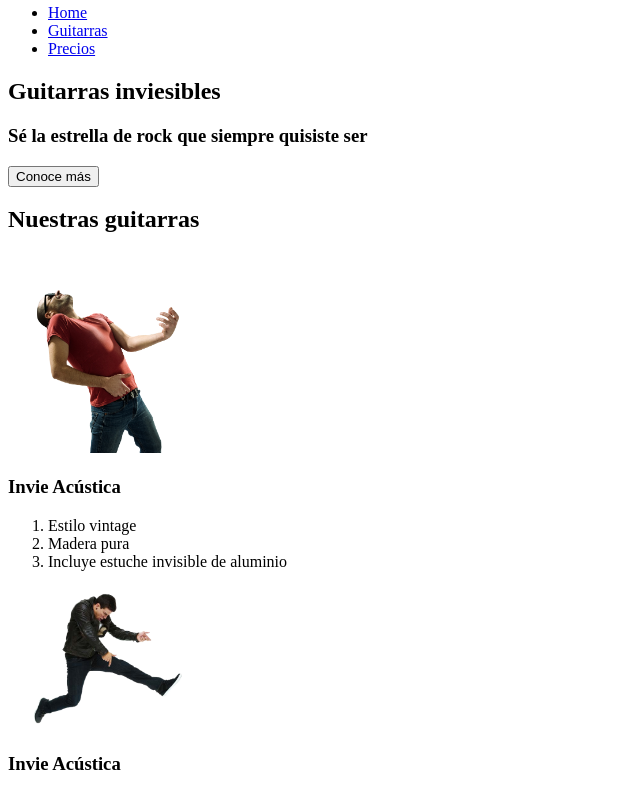
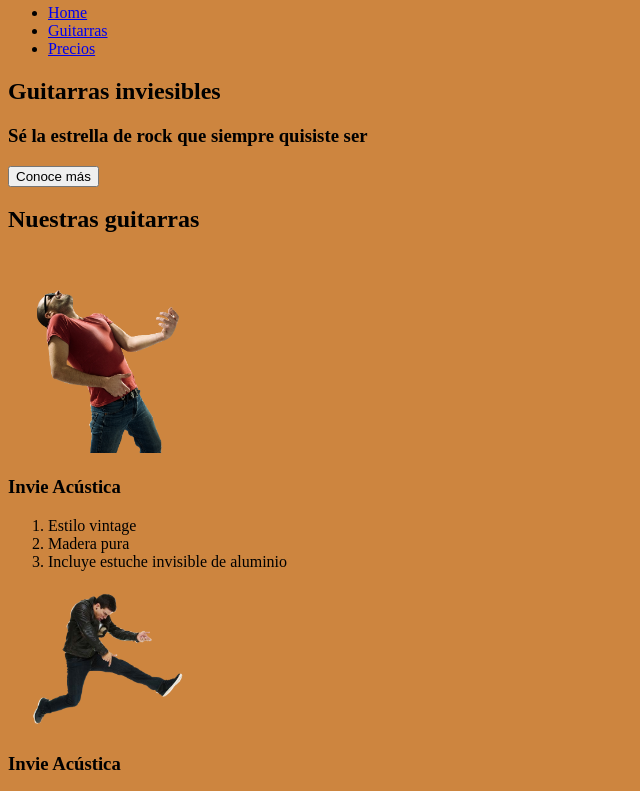
Before and after one commit to cfranco92/CURSO_DESARROLLO_ONLINE_WEB, a plain HTML site: page HTML/index.html in a window 1280 px wide. Shown: the part 92-883 px from the top of the page, without its empty margins (0-640 px from the left). Drawn offline with Linux system fonts and the light colour scheme.

Commit message:
AGREGANDO ESTILOS A NUESTRO HTML
Existen 3 formas de agregar estilos a nuestro sitio: En línea, dentro
de una etiqueta o externos en otro archivo. Aprenderemos las
diferencias entre usar
una u otra.

Archivos:
https://github.com/platzi/desarrollo-web-online/blob/master/index-6.html

```diff
--- /dev/null
+++ b/HTML/css/invie.css
@@ -0,0 +1,3 @@
+body{
+  background: peru;
+}
--- a/HTML/index.html
+++ b/HTML/index.html
@@ -2,6 +2,7 @@
 <html>
   <head>
     <meta charset="utf-8">
+    <link rel="stylesheet" href="css/invie.css">
     <title>Invie - tus mejores guitarras!!!</title>
   </head>
   <body>
```
